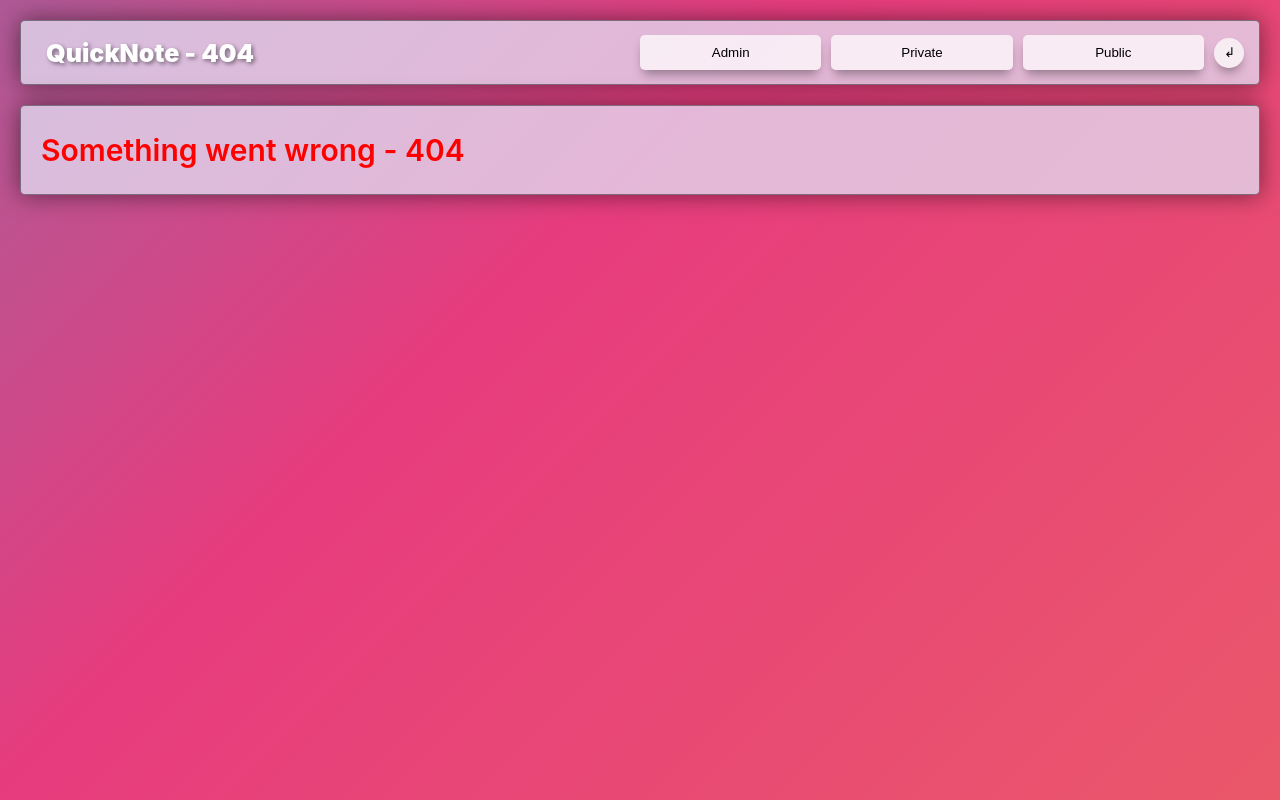
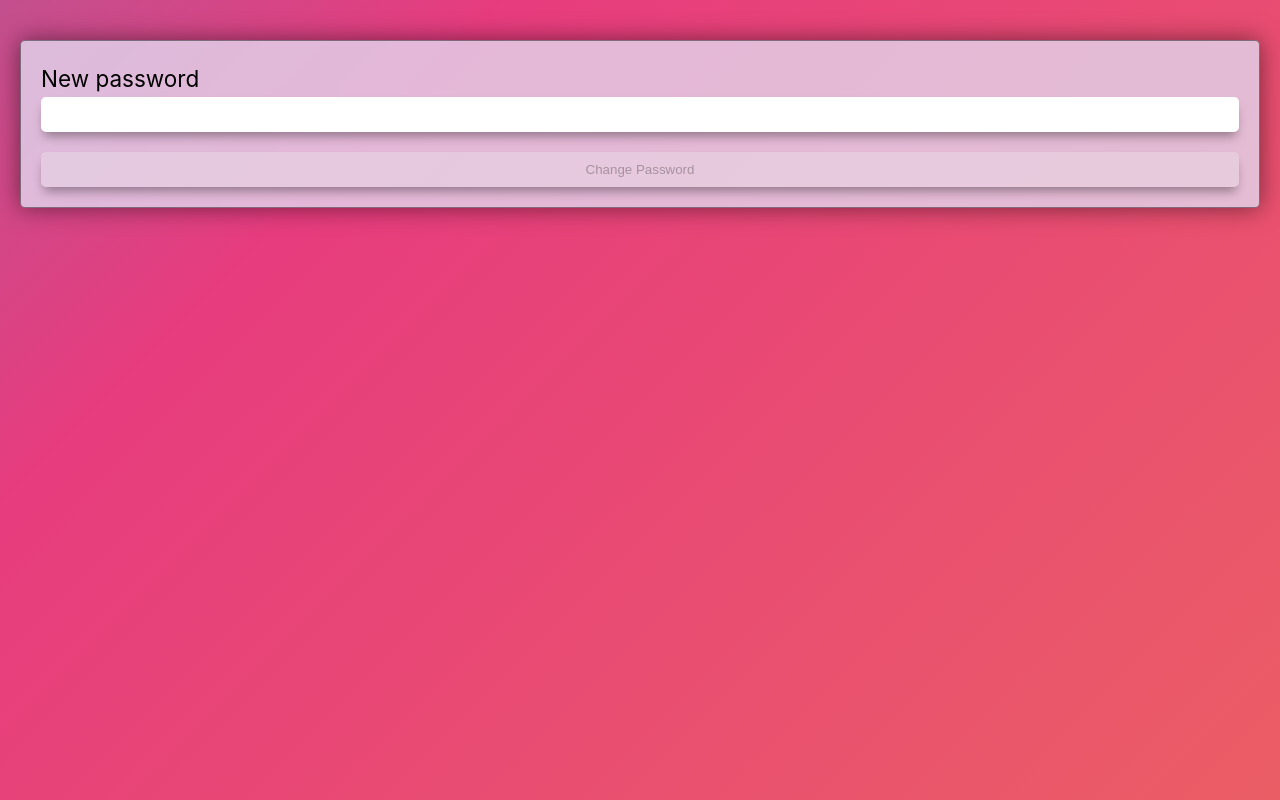
Before and after one commit to wodosharlatan/QuickNote, a Vue app in the folder frontend/: page /change_pass in a window 1280 px wide. Before the commit this address had no page. Built offline with nearby package versions, Linux system fonts and the light colour scheme; sample sign-in values are in the browser's storage.

Commit message:
change password page

```diff
--- a/frontend/src/App.vue
+++ b/frontend/src/App.vue
@@ -11,7 +11,7 @@ const changePage = window.changePage;
   <div class="wrapper1">
     <div class="wrapper2">
       <div class="padding1"></div>
-      <div v-if="$route.name != 'Login'">
+      <div v-if="$route.name != 'Login' && $route.name != 'Change Password'">
         <NavPanel />
       </div>
       <div class="padding1"></div>
--- a/frontend/src/router/index.js
+++ b/frontend/src/router/index.js
@@ -11,6 +11,7 @@ import NewUser from "@/views/NewUser.vue";
 import AdminView from "@/views/AdminView.vue";
 import LoginView from "@/views/LoginView.vue";
 import PageNotFound from "@/views/PageNotFound.vue";
+import ChangePass from "@/views/ChangePass.vue";
 
 // Global variable for animation
 window.changePage = ref(false);
@@ -44,6 +45,11 @@ const router = createRouter({
       path: "/new_user",
       name: "New User",
       component: NewUser,
+    },
+    {
+      path: "/change_pass",
+      name: "Change Password",
+      component: ChangePass,
     },
     {
       path: "/admin",
--- a/frontend/src/scripts/login.js
+++ b/frontend/src/scripts/login.js
@@ -20,5 +20,6 @@ export const login = async (username, password) => {
   const loginStore = useLoginStore();
   loginStore.loginToken = response.Token;
   loginStore.admin = response.IsAdmin;
+  loginStore.firstLogin = response.FirstTimeLogin
   return "LoggedIn";
 };
--- a/frontend/src/stores/login.js
+++ b/frontend/src/stores/login.js
@@ -5,6 +5,7 @@ export const useLoginStore = defineStore("login", () => {
   //Global variable for login token
   const loginToken = ref(localStorage.getItem("loginToken"));
   const admin = ref(localStorage.getItem("admin"));
+  const firstLogin = ref();
   //Computed variable for loggedIn
   const loggedIn = computed(
     () => loginToken.value != null && loginToken.value != "null"
@@ -16,5 +17,5 @@ export const useLoginStore = defineStore("login", () => {
   function Logout() {
     loginToken.value = null;
   }
-  return { loginToken, admin, loggedIn, Logout };
+  return { loginToken, admin,firstLogin, loggedIn, Logout };
 });
--- /dev/null
+++ b/frontend/src/views/ChangePass.vue
@@ -0,0 +1,60 @@
+<template>
+    <div class="recBG_0">
+      <h2>New password</h2>
+      <input
+        class="ui_ElementT1"
+        type="password"
+        placeholder=""
+        v-model="password"
+      /><br />
+      <button class="ui_ElementT1 createButton" @click="changePass()" :disabled="!canSend">
+        Change Password
+      </button>
+    </div>
+  </template>
+
+  <script>
+  import { ref, computed } from "vue";
+  import { useRouter, useRoute } from "vue-router";
+  import { getJsonServer } from "@/scripts/getData.js";
+
+  export default {
+    components: {},
+    setup() {
+      const router = useRouter();
+      const password = ref();
+      const canSend = computed(() => {
+      return password.value && password.value.length > 2;
+    });
+      const changePass = async () => {
+        const response = await getJsonServer("tokens/change-password", {
+          password: password.value,
+        });
+        console.log(response.message);
+        alert(response.message);
+        router.push({ name: "Public" });
+      };
+      return {
+        changePass,
+        password,
+        canSend
+      };
+    },
+  };
+  </script>
+  <style scoped>
+  .createButton {
+    margin-top: 20px;
+    -webkit-user-select: none;
+    -ms-user-select: none;
+    user-select: none;
+  }
+
+  h2 {
+    user-select: none;
+  }
+
+  input[type="text"]:focus {
+    outline: none;
+  }
+  </style>
--- a/frontend/src/views/LoginView.vue
+++ b/frontend/src/views/LoginView.vue
@@ -23,6 +23,7 @@
 import { ref, computed } from "vue";
 import { useRouter, useRoute } from "vue-router";
 import { login as loginToServer } from "@/scripts/login.js";
+import { useLoginStore } from "@/stores/login";
 
 export default {
   setup() {
@@ -41,8 +42,12 @@ export default {
         alert(login);
         return;
       }
+      const loginStore = useLoginStore();
       exiting.value = true;
-      router.push({ name: "Public" });
+      if(loginStore.firstLogin)
+        router.push({ name: "Change Password" });
+      else
+        router.push({ name: "Public" });
     };
 
     //tombos4
--- a/frontend/src/views/NewUser.vue
+++ b/frontend/src/views/NewUser.vue
@@ -7,7 +7,7 @@
       placeholder=""
       v-model="username"
     /><br />
-    <button class="ui_ElementT1 createButton" @click="createUser()">
+    <button class="ui_ElementT1 createButton" @click="createUser()" :disabled="!canSend">
       Create User
     </button>
   </div>
@@ -23,6 +23,9 @@ export default {
   setup() {
     const router = useRouter();
     const username = ref();
+    const canSend = computed(() => {
+      return username.value && username.value.length > 2;
+    });
     const createUser = async () => {
       console.log(username.value);
       const response = await getJsonServer("new-user", {
@@ -35,6 +38,7 @@ export default {
     return {
       createUser,
       username,
+      canSend
     };
   },
 };
```
Also changed, not shown: frontend/RUNCOMMANDS.txt (deleted), 2 other files (tests, documents, lock files or other folders).
